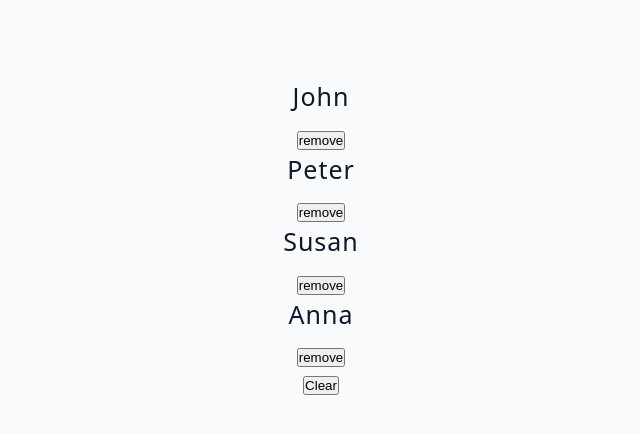
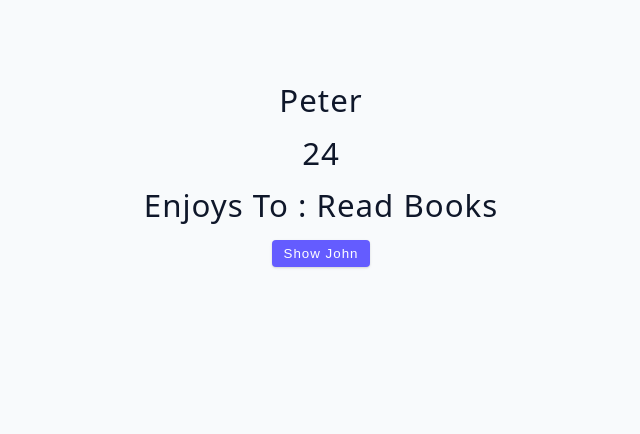
Before and after one commit to wjjhhj0914/udemy-course, a React (Vite) app in the folder 03-advanced-react/: page / in a window 1280 px wide. Shown: the top 434 px of the page, without its empty margins (319-959 px from the left). Built offline with nearby package versions, Linux system fonts and the light colour scheme.

Commit message:
learn: useState Object Example

```diff
--- a/03-advanced-react/src/App.jsx
+++ b/03-advanced-react/src/App.jsx
@@ -1,5 +1,5 @@
-import Starter from './tutorial/01-useState/starter/03-useState-array';
-import Final from './tutorial/01-useState/final/03-useState-array';
+import Starter from './tutorial/01-useState/starter/04-useState-object';
+import Final from './tutorial/01-useState/final/04-useState-object';
 
 function App() {
   return (
--- a/03-advanced-react/src/tutorial/01-useState/starter/04-useState-object.jsx
+++ b/03-advanced-react/src/tutorial/01-useState/starter/04-useState-object.jsx
@@ -1,7 +1,27 @@
 import { useState } from 'react';
 
 const UseStateObject = () => {
-  return <h2>useState object example</h2>;
+  const [person, setPerson] = useState({
+    name: 'Peter',
+    age: 24,
+    hobby: 'read books',
+  });
+
+  const displayPerson = () => {
+    // setPerson({ name: 'John', age: 34, hobby: 'scream at the computer' });
+    setPerson({ ...person, name: 'Suzan' });
+  };
+
+  return (
+    <>
+      <h3>{person.name}</h3>
+      <h3>{person.age}</h3>
+      <h3>Enjoys to : {person.hobby}</h3>
+      <button type="button" className="btn" onClick={displayPerson}>
+        Show John
+      </button>
+    </>
+  );
 };
 
 export default UseStateObject;
```
